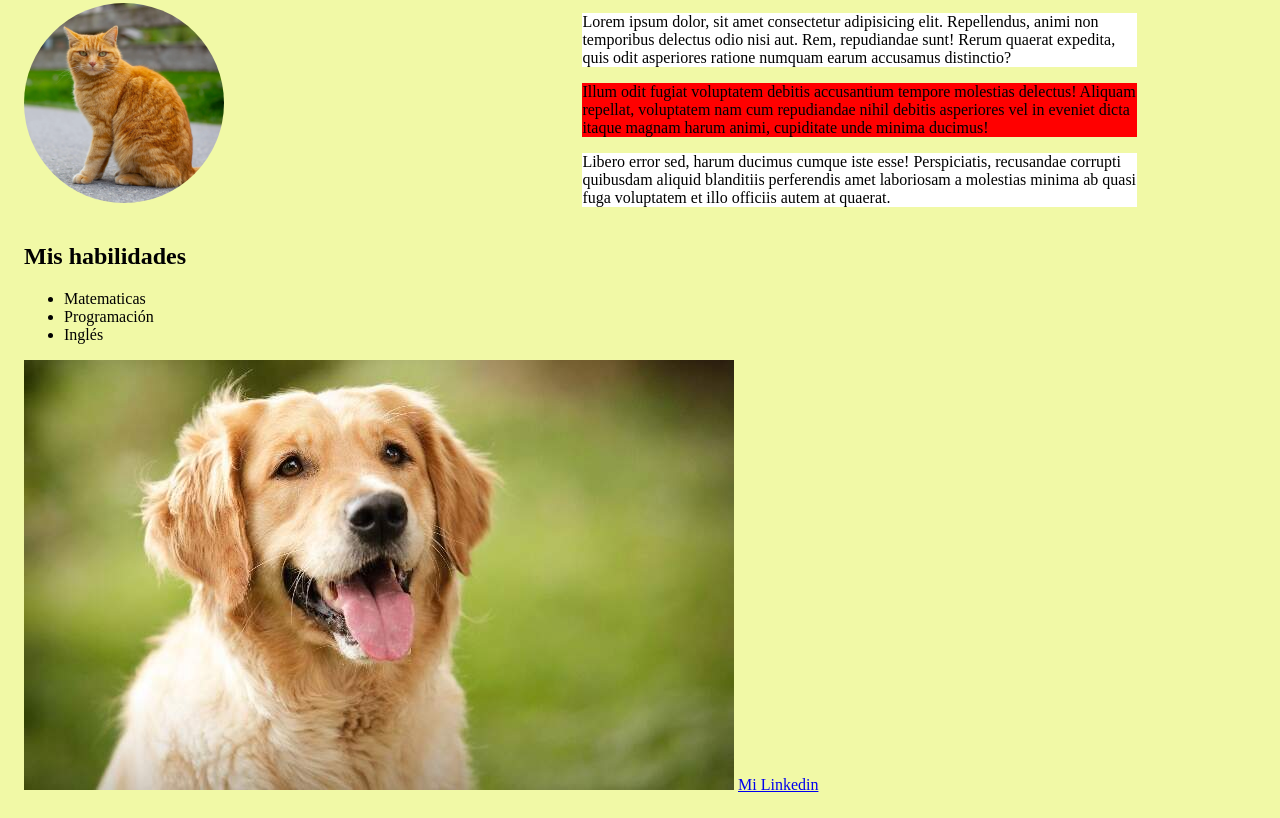
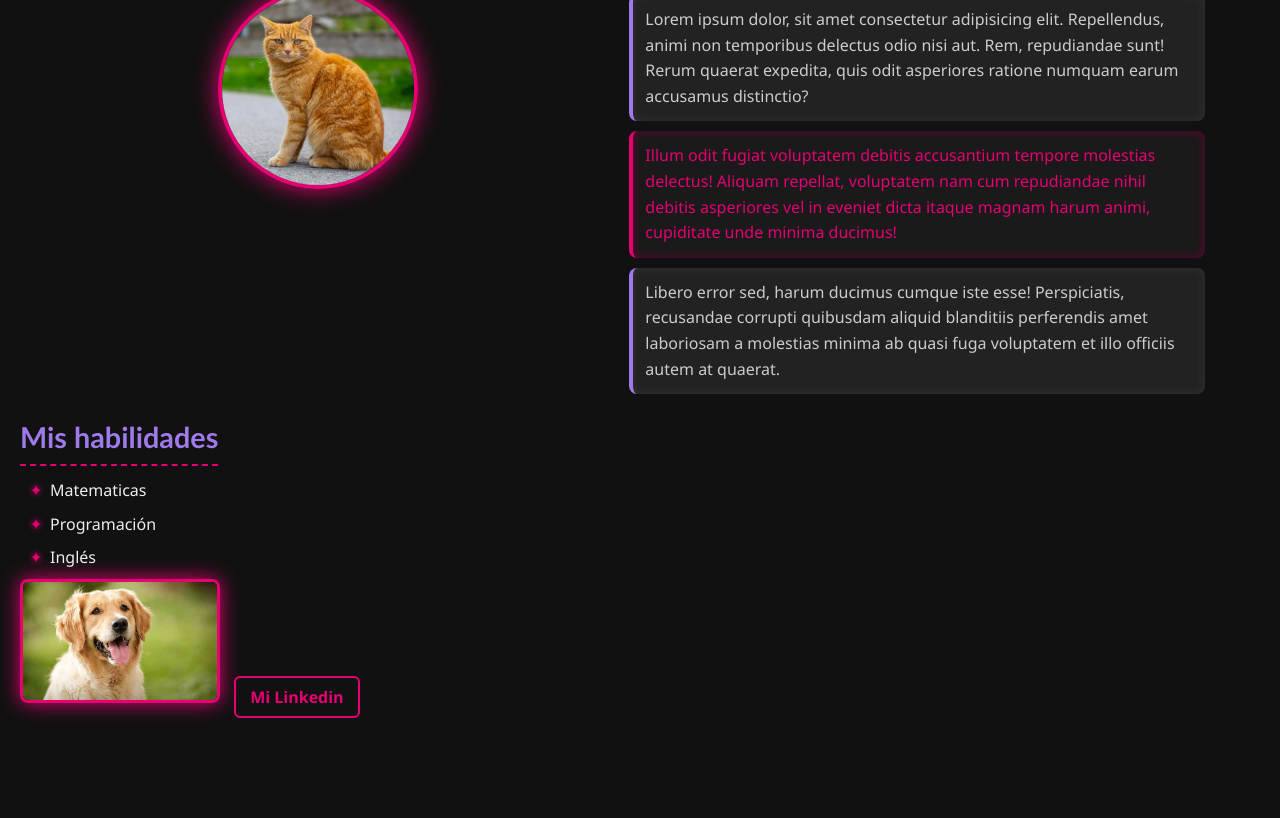
Before and after one commit to LdMe/primera_web2, a plain HTML site: page index.html in a window 1280 px wide. Shown: the part 125-943 px from the top of the page. After the commit the page ends 855 px from the top, so only its background shows below. Drawn offline with Linux system fonts and the light colour scheme.

Commit message:
Update style.css

```diff
--- a/style.css
+++ b/style.css
@@ -1,35 +1,129 @@
+/* ==== RESET ==== */
 * {
-    box-sizing: border-box;
-}
-.mitad {
-    display: inline-block;
-    width:45%;
-    margin:0;
-}
-
-.imagen_perfil {
-    width:200px;
-    height:200px;
-    border-radius:50%;
+  margin: 0;
+  padding: 0;
+  box-sizing: border-box;
 }
 
 body {
-    background-color:rgb(241, 249, 166);
-    padding: 16px;
+  font-family: 'Segoe UI', Tahoma, Geneva, Verdana, sans-serif;
+  background: #111; /* negro de fondo */
+  color: #eee;      /* texto claro */
+  line-height: 1.6;
+  padding: 20px;
 }
 
+/* ==== ENCABEZADO ==== */
 h1 {
-    text-align: center;
-    font-family:'Times New Roman', Times, serif;
-    font-size: 42px;
-    color:rgb(77, 77, 193);
+  font-size: 2.5rem;
+  text-align: center;
+  color: #e60073; /* rosa oscuro / magenta */
+  text-shadow: 0 0 8px #e60073, 0 0 15px #660033;
+  margin-bottom: 20px;
+  font-family: 'Courier New', monospace;
 }
 
+/* ==== SUBTÍTULOS ==== */
+h2 {
+  font-size: 1.8rem;
+  margin-bottom: 12px;
+  color: #9f7aea; /* lila oscuro */
+  border-bottom: 2px dashed #e60073;
+  display: inline-block;
+  padding-bottom: 4px;
+  font-family: 'Trebuchet MS', sans-serif;
+}
 
+/* ==== MITADES ==== */
+.mitad {
+  width: 48%;
+  display: inline-block;
+  vertical-align: top;
+  padding: 10px;
+}
+
+/* ==== IMAGEN PERFIL ==== */
+.imagen_perfil {
+  display: block;
+  margin: 0 auto;
+  border-radius: 50%;
+  width: 200px;
+  height: 200px;
+  object-fit: cover;
+  border: 4px solid #e60073;
+  box-shadow: 0 0 25px #e60073;
+}
+
+/* ==== PÁRRAFOS ==== */
+p {
+  padding: 12px;
+  margin: 10px 0;
+  border-radius: 8px;
+  font-size: 1rem;
+}
 
 .fondo_rojo {
-    background-color: red;
+  background: #1a1a1a;
+  color: #e60073;
+  border-left: 4px solid #e60073;
+  box-shadow: inset 0 0 10px #660033;
 }
+
 .fondo_blanco {
-    background-color: white;
+  background: #222;
+  color: #ccc;
+  border-left: 4px solid #9f7aea;
+  box-shadow: inset 0 0 10px #333;
 }
+
+.pequeño {
+  font-size: 0.9rem;
+  font-style: italic;
+}
+
+/* ==== LISTAS ==== */
+ul {
+  list-style: none;
+  margin-left: 10px;
+}
+
+li {
+  margin-bottom: 8px;
+  padding-left: 20px;
+  position: relative;
+}
+
+li::before {
+  content: "✦";
+  position: absolute;
+  left: 0;
+  color: #e60073;
+  text-shadow: 0 0 6px #e60073;
+}
+
+/* ==== IMÁGENES GENERALES ==== */
+div img:not(.imagen_perfil) {
+  max-width: 200px;
+  border-radius: 8px;
+  border: 3px solid #e60073;
+  box-shadow: 0 0 20px #e60073;
+  margin-right: 10px;
+}
+
+/* ==== ENLACES ==== */
+a {
+  text-decoration: none;
+  color: #e60073;
+  font-weight: bold;
+  border: 2px solid #e60073;
+  padding: 8px 14px;
+  border-radius: 6px;
+  transition: all 0.3s ease;
+}
+
+a:hover {
+  background: #e60073;
+  color: #111;
+  text-shadow: none;
+  box-shadow: 0 0 15px #e60073;
+}
```
